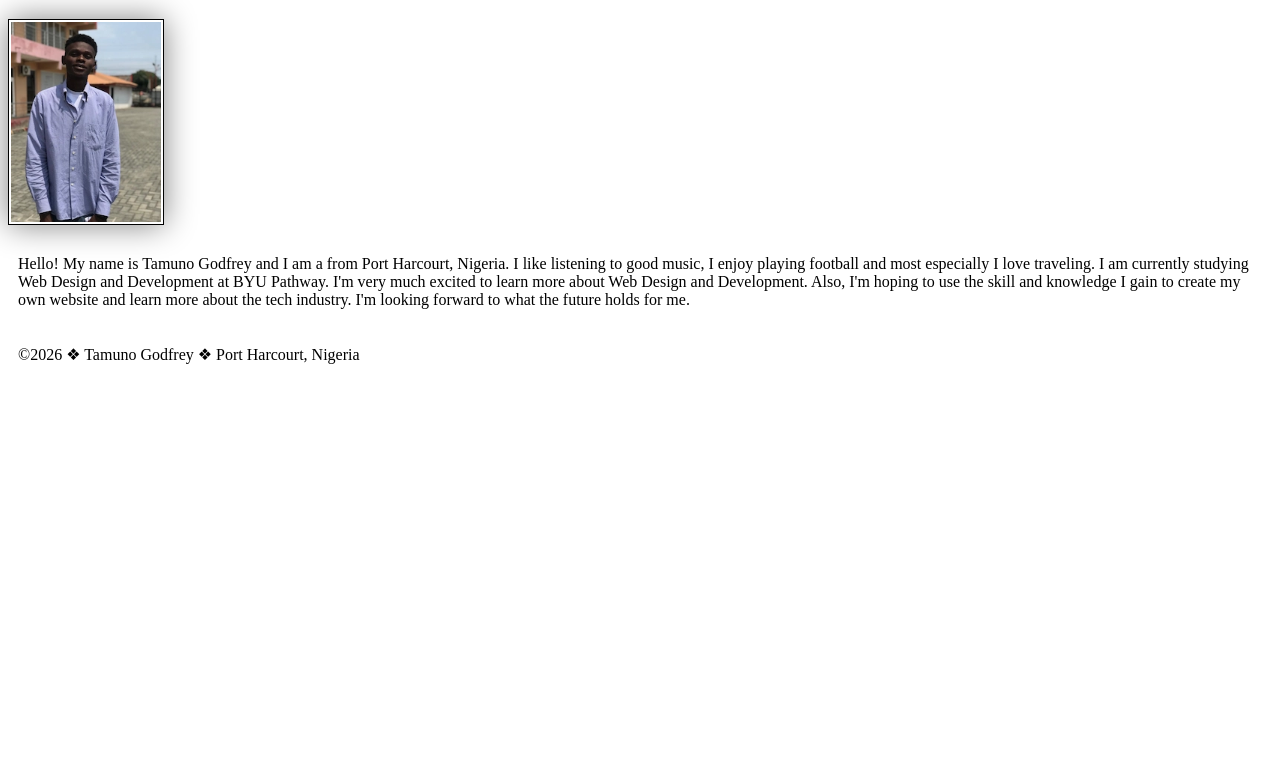
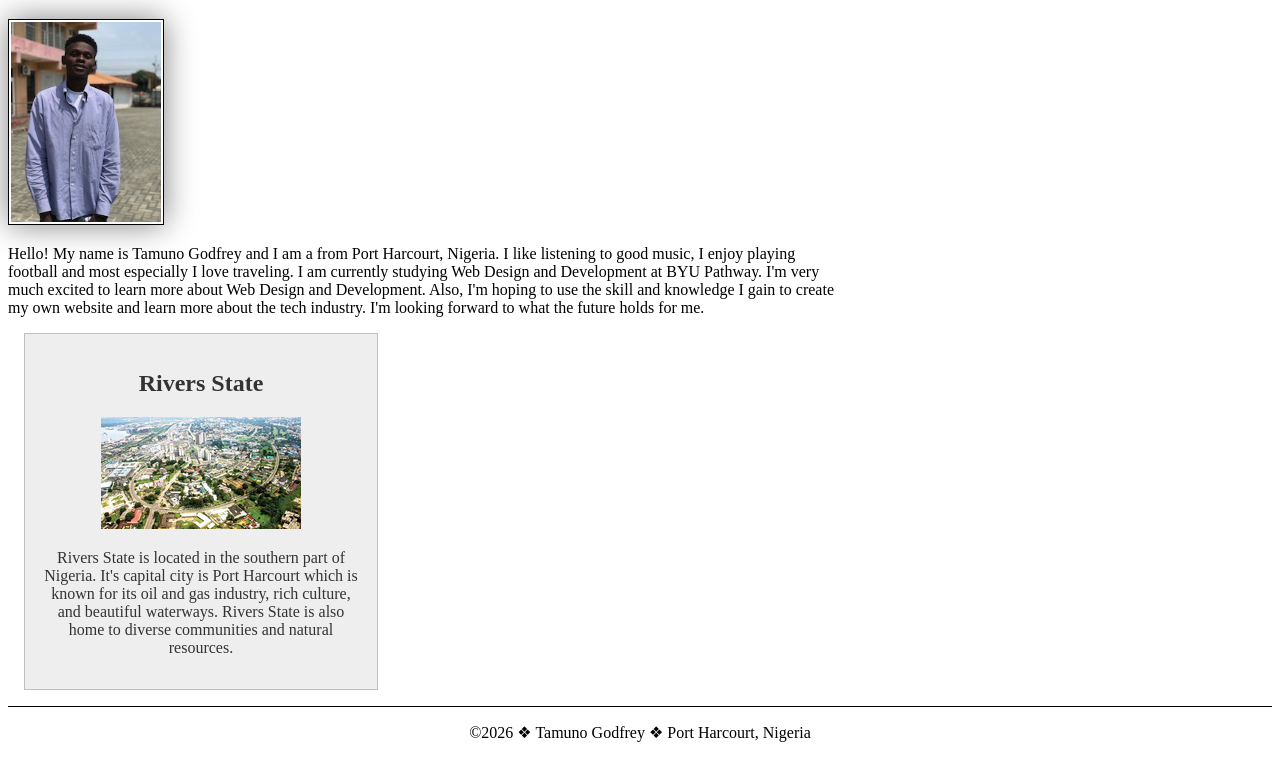
Before and after one commit to Tamuno47/wdd130, a plain HTML site: page index.html in a window 1280 px wide. Shown: the part 205-963 px from the top of the page. Before the commit the page ends 800 px from the top, so only its background shows below. Drawn offline with Linux system fonts and the light colour scheme.

Commit message:
This is the week 02 home page enhancement assignment

```diff
--- a/index.html
+++ b/index.html
@@ -5,6 +5,10 @@
     <meta charset="UTF-8">
     <meta name="viewport" content="width=device-width, initial-scale=1.0">
     <title>Tamuno Godfrey | WDD 130</title>
+    <meta name="description" content="This is the personal home page of Tamuno Godfrey,
+    I'm a BYU-Pathway student from Rivers State, Nigeria. I'm currently studying web design and development.">
+
+    <meta name="author" content="Tamuno Godfrey">
     <link rel="stylesheet" href="styles/styles.css">
 </head>
 
@@ -31,11 +35,21 @@
         </p>
     </main>
 
+    <aside>
+        <h2> Rivers State</h2>
+
+        <img src="images/rivers-state.jpg" alt="This is Rivers State. width:200">
+
+        <p>Rivers State is located in the southern part of Nigeria.
+            It's capital city is Port Harcourt which is known for its oil and gas industry,
+            rich culture, and beautiful waterways. Rivers State is also home to diverse communities
+            and natural resources.
+        </p>
+    </aside>
+
     <footer>
         <p>&copy;2026 &#10070; Tamuno Godfrey &#10070; Port Harcourt, Nigeria</p>
-
     </footer>
-
 
 </body>
 
--- a/styles/styles.css
+++ b/styles/styles.css
@@ -1,3 +1,22 @@
+main {
+    max-width: 840px;
+}
+
+aside {
+    width: 20rem;
+    margin: 1rem;
+    border: 1px solid rgb(0 0 0 / 0.2);
+    padding: 1rem;
+    background-color: #eee;
+    color: #333;
+    text-align: center;
+}
+
+aside img {
+    width: 200px;
+    height: auto;
+}
+
 nav {
     background-color: darkblue;
     padding: 10px;
@@ -13,7 +32,7 @@ h1 {
     color: darkblue;
 }
 
-img {
+main img {
     width: 150px;
     height: auto;
     border: 1px solid black;
@@ -22,5 +41,11 @@ img {
 }
 
 p {
-    padding: 10px;
+    padding: 0;
 }
+
+footer {
+    margin-top: 15px;
+    border-top: 1px solid #000;
+    text-align: center;
+}
```
Also changed, not shown: images/rivers-state.jpg (added).
